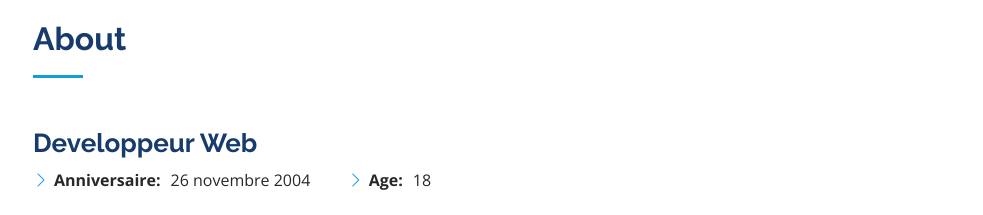
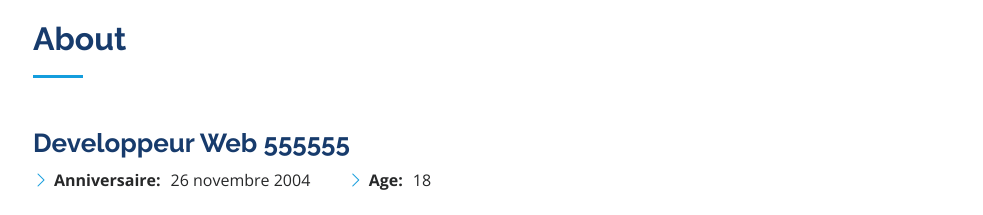
Before and after one commit to Ruben261104/Portfolio, a plain HTML site: page iPortfolio/index.html in a window 1280 px wide. Shown: the part 840-1055 px from the top of the page, without its empty margins (297-1280 px from the left). Drawn offline with nearby package versions, Linux system fonts and the light colour scheme.

Commit message:
version 1.2.2

```diff
--- a/iPortfolio/index.html
+++ b/iPortfolio/index.html
@@ -82,7 +82,7 @@
 
         <div class="row">
           <div class="col-lg-8 pt-4 pt-lg-0 content" data-aos="fade-left">
-            <h3>Developpeur Web</h3>
+            <h3>Developpeur Web 555555</h3>
             <div class="row">
               <div class="col-lg-6">
                 <ul>
```
